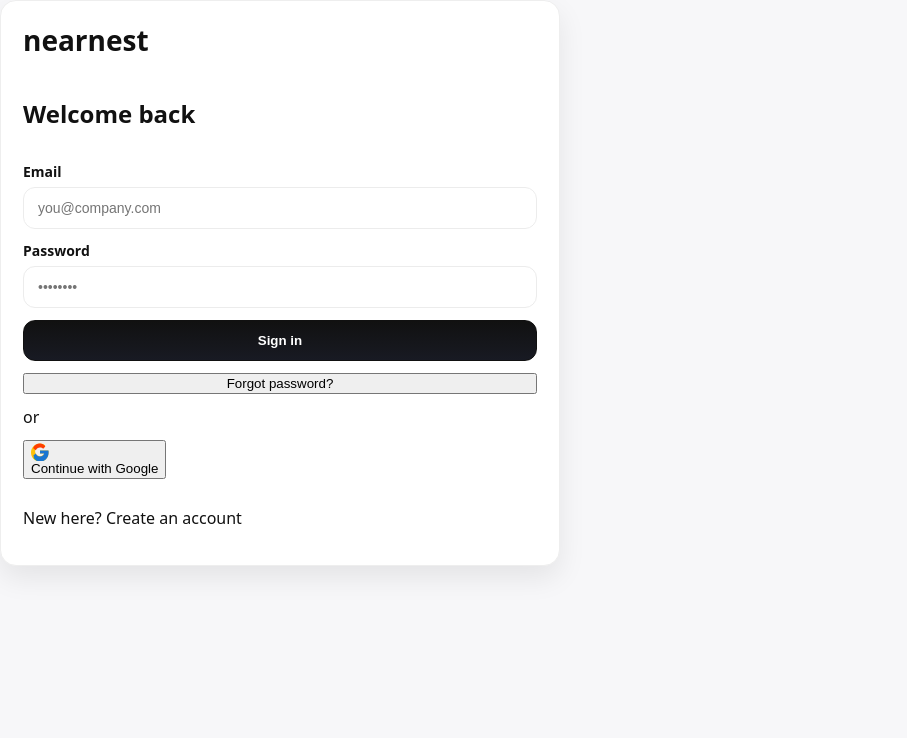
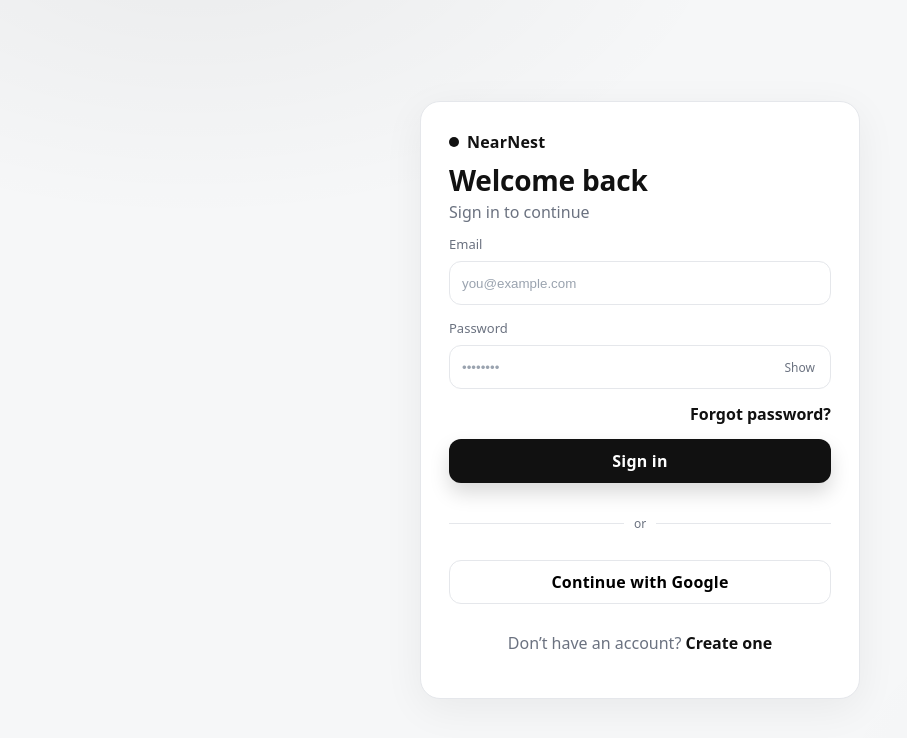
Before and after one commit to NoirPrimordial7/nearnest, a React (Vite) app: page /signin in a window 1280 px wide. Shown: the top 738 px of the page, without its empty margins (0-907 px from the left). Built offline with nearby package versions, Linux system fonts and the light colour scheme; no server answers.

Commit message:
style(auth): black/white theme, centered card; remove CSS alias import; polish inputs/buttons

```diff
--- a/src/index.css
+++ b/src/index.css
@@ -40,3 +40,24 @@ img, svg, video { display: block; max-width: 100%; }
   background: rgba(17,17,17,.15); border-radius: 999px;
   border: 2px solid transparent; background-clip: padding-box;
 }
+/* src/index.css */
+@layer reset, base;
+
+@layer reset {
+  *, *::before, *::after { box-sizing: border-box; }
+  html, body, #root { height: 100%; }
+  body { margin: 0; }
+}
+
+@layer base {
+  body {
+    font-family: ui-sans-serif, system-ui, -apple-system, Segoe UI, Roboto, Helvetica, Arial, "Apple Color Emoji", "Segoe UI Emoji";
+    color: var(--ink);
+    background: var(--bg);
+    -webkit-font-smoothing: antialiased;
+    -moz-osx-font-smoothing: grayscale;
+  }
+  a { color: inherit; text-decoration: none; }
+  button { font: inherit; cursor: pointer; }
+  input, button { outline: none; }
+}
--- a/src/main.jsx
+++ b/src/main.jsx
@@ -1,12 +1,15 @@
+// src/main.jsx
 import React from "react";
-import ReactDOM from "react-dom/client";
+import { createRoot } from "react-dom/client";
 import { BrowserRouter } from "react-router-dom";
+
+import "./styles/theme.css";  // <— load tokens first
+import "./index.css";
+
 import App from "./App";
 
-ReactDOM.createRoot(document.getElementById("root")).render(
-  <React.StrictMode>
-    <BrowserRouter>
-      <App />
-    </BrowserRouter>
-  </React.StrictMode>
+createRoot(document.getElementById("root")).render(
+  <BrowserRouter>
+    <App />
+  </BrowserRouter>
 );
--- a/src/pages/Auth/SignIn.jsx
+++ b/src/pages/Auth/SignIn.jsx
@@ -1,91 +1,144 @@
-import { useState } from "react";
+// src/pages/Auth/SignIn.jsx
+import React, { useState } from "react";
 import { Link, useNavigate } from "react-router-dom";
-import { signInWithEmailAndPassword, sendPasswordResetEmail } from "firebase/auth";
-import { auth } from "../../firebase";
-import SocialAuthButtons from "../../components/SocialAuthButtons";
 import styles from "./auth.module.css";
+import { auth, googleProvider } from "../../firebase";
+import {
+  signInWithEmailAndPassword,
+  signInWithPopup,
+  sendPasswordResetEmail,
+  fetchSignInMethodsForEmail,
+} from "firebase/auth";
 
 export default function SignIn() {
   const nav = useNavigate();
   const [form, setForm] = useState({ email: "", password: "" });
-  const [busy, setBusy] = useState(false);
-  const [msg, setMsg] = useState("");
+  const [showPwd, setShowPwd] = useState(false);
+  const [loading, setLoading] = useState(false);
+  const [err, setErr] = useState("");
+  const [ok, setOk] = useState("");
+
+  const onChange = (e) =>
+    setForm((f) => ({ ...f, [e.target.name]: e.target.value }));
 
   const onSubmit = async (e) => {
     e.preventDefault();
-    setMsg("");
+    setErr("");
+    setOk("");
+    setLoading(true);
     try {
-      setBusy(true);
+      const methods = await fetchSignInMethodsForEmail(auth, form.email);
+      if (!methods?.length) {
+        throw new Error("No account found for this email.");
+      }
       await signInWithEmailAndPassword(auth, form.email, form.password);
-      if (auth.currentUser?.emailVerified) nav("/admin");
-      else nav("/verify-email");
-    } catch (err) {
-      setMsg(err.message.replace("Firebase: ", ""));
+      nav("/admin");
+    } catch (e) {
+      setErr(e?.message || "Sign in failed.");
     } finally {
-      setBusy(false);
+      setLoading(false);
     }
   };
 
-  const reset = async () => {
-    if (!form.email) return setMsg("Enter your email to receive a reset link.");
+  const google = async () => {
+    setErr("");
+    setOk("");
+    setLoading(true);
     try {
-      setBusy(true);
+      await signInWithPopup(auth, googleProvider);
+      nav("/admin");
+    } catch (e) {
+      setErr(e?.message || "Google sign-in failed.");
+    } finally {
+      setLoading(false);
+    }
+  };
+
+  const forgot = async () => {
+    setErr("");
+    setOk("");
+    if (!form.email) {
+      setErr("Enter your email first.");
+      return;
+    }
+    try {
       await sendPasswordResetEmail(auth, form.email);
-      setMsg("Password reset email sent.");
-    } catch (err) {
-      setMsg(err.message.replace("Firebase: ", ""));
-    } finally {
-      setBusy(false);
+      setOk("Reset link sent. Check your inbox.");
+    } catch (e) {
+      setErr(e?.message || "Couldn't send reset email.");
     }
   };
 
   return (
     <div className={styles.shell}>
-      <div className={styles.card}>
-        <h1 className={styles.brand}>nearnest</h1>
-        <h2 className={styles.title}>Welcome back</h2>
+      <div className={styles.panel}>
+        <div className={styles.brand}>
+          <span className={styles.logoDot} />
+          NearNest
+        </div>
+        <h1 className={styles.title}>Welcome back</h1>
+        <p className={styles.subtitle}>Sign in to continue</p>
 
-        <form onSubmit={onSubmit} className={styles.form}>
-          <label>
-            <span>Email</span>
+        {ok && <div className={styles.ok} role="status">{ok}</div>}
+        {err && <div className={styles.err} role="alert">{err}</div>}
+
+        <form className={styles.form} onSubmit={onSubmit}>
+          <label className={styles.label}>
+            Email
             <input
+              className={styles.input}
+              name="email"
               type="email"
+              placeholder="you@example.com"
               value={form.email}
-              onChange={(e) => setForm({ ...form, email: e.target.value })}
-              placeholder="you@company.com"
+              onChange={onChange}
               required
             />
           </label>
 
-          <label>
-            <span>Password</span>
+          <label className={styles.label}>
+            Password
+            <div className={styles.pwdWrap}>
               <input
-              type="password"
+                className={styles.input}
+                name="password"
+                type={showPwd ? "text" : "password"}
+                placeholder="••••••••"
                 value={form.password}
-              onChange={(e) => setForm({ ...form, password: e.target.value })}
-              placeholder="••••••••"
+                onChange={onChange}
                 required
               />
+              <button
+                type="button"
+                className={styles.pwdToggle}
+                onClick={() => setShowPwd((s) => !s)}
+              >
+                {showPwd ? "Hide" : "Show"}
+              </button>
+            </div>
           </label>
 
-          {msg && <div className={styles.note}>{msg}</div>}
-
-          <button className={styles.primary} disabled={busy}>
-            {busy ? "Signing in…" : "Sign in"}
-          </button>
-        </form>
-
-        <button className={styles.linkBtn} onClick={reset} disabled={busy}>
+          <div className={styles.rowBetween}>
+            <span />
+            <button type="button" className={styles.link} onClick={forgot}>
               Forgot password?
             </button>
+          </div>
 
-        <div className={styles.divider}><span>or</span></div>
+          <button className={styles.primaryBtn} disabled={loading}>
+            {loading ? "Signing in…" : "Sign in"}
+          </button>
 
-        <SocialAuthButtons onBusy={setBusy} />
+          <div className={styles.divider}>or</div>
+
+          <button type="button" onClick={google} className={styles.googleBtn}>
+            Continue with Google
+          </button>
 
           <p className={styles.meta}>
-          New here? <Link to="/signup">Create an account</Link>
+            Don’t have an account? <Link to="/signup" className={styles.link}>Create one</Link>
           </p>
+        </form>
       </div>
     </div>
   );
--- a/src/pages/Auth/SignUp.jsx
+++ b/src/pages/Auth/SignUp.jsx
@@ -1,3 +1,4 @@
+// src/pages/Auth/SignUp.jsx
 import React, { useState } from "react";
 import { Link, useNavigate } from "react-router-dom";
 import styles from "./auth.module.css";
@@ -7,7 +8,6 @@ import {
   updateProfile,
   sendEmailVerification,
   signInWithPopup,
-  fetchSignInMethodsForEmail,
   reload,
 } from "firebase/auth";
 
@@ -16,8 +16,10 @@ const APP_URL = import.meta.env.VITE_PUBLIC_APP_URL || window.location.origin;
 export default function SignUp() {
   const nav = useNavigate();
   const [form, setForm] = useState({ name: "", email: "", password: "" });
+  const [showPwd, setShowPwd] = useState(false);
   const [loading, setLoading] = useState(false);
   const [err, setErr] = useState("");
+  const [ok, setOk] = useState("");
 
   const onChange = (e) =>
     setForm((f) => ({ ...f, [e.target.name]: e.target.value }));
@@ -27,149 +29,124 @@ export default function SignUp() {
     handleCodeInApp: true,
   };
 
-  async function onSubmit(e) {
+  const onSubmit = async (e) => {
     e.preventDefault();
     setErr("");
+    setOk("");
     setLoading(true);
     try {
-      // If email already exists, suggest signin
-      const methods = await fetchSignInMethodsForEmail(auth, form.email);
-      if (methods.length) {
-        setErr("This email is already registered. Please sign in instead.");
-        setLoading(false);
-        return;
-      }
-
       const cred = await createUserWithEmailAndPassword(
-        auth,
-        form.email,
-        form.password
+        auth, form.email, form.password
       );
-
       if (form.name.trim()) {
         await updateProfile(cred.user, { displayName: form.name.trim() });
       }
-
-      await reload(cred.user); // fresh token before sending OOB
+      await reload(cred.user);
       await sendEmailVerification(cred.user, actionCodeSettings);
-
-      nav(`/verify-email?email=${encodeURIComponent(form.email)}`);
+      nav(`/verify-email`);
     } catch (e) {
-      setErr(readableAuthError(e));
+      setErr(e?.message || "Sign up failed.");
     } finally {
       setLoading(false);
     }
-  }
+  };
 
-  async function google() {
+  const google = async () => {
     setErr("");
+    setOk("");
     setLoading(true);
     try {
       const res = await signInWithPopup(auth, googleProvider);
+      if (!res.user.emailVerified) {
         await reload(res.user);
-      if (!res.user.emailVerified) {
         await sendEmailVerification(res.user, actionCodeSettings);
-        nav(`/verify-email?email=${encodeURIComponent(res.user.email || "")}`);
+        nav(`/verify-email`);
       } else {
         nav("/admin");
       }
     } catch (e) {
-      setErr(readableAuthError(e));
+      setErr(e?.message || "Google sign-in failed.");
     } finally {
       setLoading(false);
     }
-  }
+  };
 
   return (
-    <div className={styles.wrap}>
-      <section className={styles.card}>
-        {/* right visual */}
-        <aside className={styles.right}>
-          <div className={styles.hero}>
-            <h2>Welcome to NearNest</h2>
-            <p>Fast onboarding for partners. Verify once, manage forever.</p>
+    <div className={styles.shell}>
+      <div className={styles.panel}>
+        <div className={styles.brand}>
+          <span className={styles.logoDot} />
+          NearNest
         </div>
-        </aside>
+        <h1 className={styles.title}>Create your account</h1>
+        <p className={styles.subtitle}>It’s quick and free</p>
 
-        {/* form */}
-        <div className={styles.left}>
-          <h1>Create your account</h1>
-          <div className={styles.sub}>Use your work email.</div>
+        {ok && <div className={styles.ok} role="status">{ok}</div>}
+        {err && <div className={styles.err} role="alert">{err}</div>}
 
-          {err && <div className={styles.err}>{err}</div>}
-
-          <form onSubmit={onSubmit}>
-            <label>
+        <form className={styles.form} onSubmit={onSubmit}>
+          <label className={styles.label}>
             Full name
             <input
+              className={styles.input}
               name="name"
-                autoComplete="name"
+              placeholder="Alex Doe"
               value={form.name}
               onChange={onChange}
               required
             />
           </label>
-            <label>
+
+          <label className={styles.label}>
             Email
             <input
+              className={styles.input}
               name="email"
               type="email"
-                autoComplete="email"
+              placeholder="you@example.com"
               value={form.email}
               onChange={onChange}
               required
             />
           </label>
-            <label>
+
+          <label className={styles.label}>
             Password
+            <div className={styles.pwdWrap}>
               <input
+                className={styles.input}
                 name="password"
-                type="password"
-                autoComplete="new-password"
+                type={showPwd ? "text" : "password"}
+                placeholder="••••••••"
                 value={form.password}
                 onChange={onChange}
                 required
               />
+              <button
+                type="button"
+                className={styles.pwdToggle}
+                onClick={() => setShowPwd((s) => !s)}
+              >
+                {showPwd ? "Hide" : "Show"}
+              </button>
+            </div>
           </label>
 
-            <div className={styles.row}>
-              <button disabled={loading} className={styles.primary}>
+          <button className={styles.primaryBtn} disabled={loading}>
             {loading ? "Creating…" : "Create account"}
           </button>
-              <button
-                type="button"
-                disabled={loading}
-                onClick={google}
-                className={`${styles.ghost} ${styles.google}`}
-                aria-label="Continue with Google"
-              >
-                <svg width="18" height="18" viewBox="0 0 24 24" fill="none">
-                  <path d="M21.35 11.1h-9.2v2.92h5.33c-.23 1.46-1.6 4.27-5.33 4.27-3.21 0-5.83-2.66-5.83-5.94s2.62-5.94 5.83-5.94c1.83 0 3.07.78 3.77 1.45l2.57-2.5C17.52 3.79 15.63 3 13.48 3 8.7 3 4.86 6.86 4.86 11.65S8.7 20.3 13.48 20.3c6.41 0 7.96-5.43 7.96-8.2 0-.7-.09-1.13-.09-1.13z" fill="currentColor"/>
-                </svg>
+
+          <div className={styles.divider}>or</div>
+
+          <button type="button" onClick={google} className={styles.googleBtn}>
             Continue with Google
           </button>
+
+          <p className={styles.meta}>
+            Already have an account? <Link to="/signin" className={styles.link}>Sign in</Link>
+          </p>
+        </form>
       </div>
-          </form>
-
-          <div className={styles.note}>
-            Already have an account?{" "}
-            <Link to="/signin" className={styles.link}>
-              Sign in
-            </Link>
-          </div>
-        </div>
-      </section>
     </div>
   );
 }
-
-function readableAuthError(e) {
-  const code = e?.code || "";
-  switch (code) {
-    case "auth/weak-password": return "Password is too weak.";
-    case "auth/email-already-in-use": return "This email is already registered. Please sign in.";
-    case "auth/invalid-email": return "Enter a valid email address.";
-    case "auth/too-many-requests": return "Too many attempts. Please wait a minute and try again.";
-    default: return e?.message || "Something went wrong.";
-  }
-}
--- a/src/pages/Auth/VerifyEmail.jsx
+++ b/src/pages/Auth/VerifyEmail.jsx
@@ -14,11 +14,8 @@ export default function VerifyEmail() {
   const [sending, setSending] = useState(false);
   const [ok, setOk] = useState("");
   const [err, setErr] = useState("");
-
-  // resend cooldown (seconds)
   const [cooldown, setCooldown] = useState(0);
 
-  // show current signed-in user's email
   useEffect(() => {
     const unsub = onAuthStateChanged(auth, (user) => {
       setEmail(user?.email || "");
@@ -26,7 +23,6 @@ export default function VerifyEmail() {
     return unsub;
   }, []);
 
-  // tick down cooldown every second
   useEffect(() => {
     if (!cooldown) return;
     const t = setInterval(() => setCooldown((s) => Math.max(0, s - 1)), 1000);
@@ -34,24 +30,18 @@ export default function VerifyEmail() {
   }, [cooldown]);
 
   const resend = async () => {
-    if (cooldown) return; // guard
-    setOk("");
-    setErr("");
-    setSending(true);
+    if (cooldown) return;
+    setOk(""); setErr(""); setSending(true);
     try {
       const user = auth.currentUser;
       if (!user) throw new Error("You are signed out. Please sign in again.");
-
-      // refresh token before sending email
       await reload(user);
-
       await sendEmailVerification(user, {
-        url: `${APP_URL}/signin`, // user returns here after verifying
+        url: `${APP_URL}/signin`,
         handleCodeInApp: true,
       });
-
       setOk("Verification email sent.");
-      setCooldown(60); // prevent spamming for 60s
+      setCooldown(60);
     } catch (e) {
       setErr(e?.message || "Could not send verification email.");
     } finally {
@@ -60,15 +50,13 @@ export default function VerifyEmail() {
   };
 
   const iveVerified = async () => {
-    setOk("");
-    setErr("");
+    setOk(""); setErr("");
     try {
       const user = auth.currentUser;
       if (!user) throw new Error("You are signed out. Please sign in again.");
       await reload(user);
       if (user.emailVerified) {
-        // go wherever you want next:
-        nav("/admin"); // or "/profile-setup"
+        nav("/admin");
       } else {
         setErr("Not verified yet. Open the link in your email and try again.");
       }
@@ -78,10 +66,14 @@ export default function VerifyEmail() {
   };
 
   return (
-    <div className={styles.centerWrap}>
-      <div className={styles.card}>
-        <h1>Verify your email</h1>
-        <p>
+    <div className={styles.shell}>
+      <div className={styles.panel}>
+        <div className={styles.brand}>
+          <span className={styles.logoDot} />
+          NearNest
+        </div>
+        <h1 className={styles.title}>Verify your email</h1>
+        <p className={styles.subtitle}>
           We sent a verification link to <b>{email}</b>. Open it to continue.
         </p>
 
@@ -94,14 +86,14 @@ export default function VerifyEmail() {
             disabled={sending || cooldown > 0}
             className={styles.primaryBtn}
           >
-            {cooldown > 0 ? `Resend in ${cooldown}s` : sending ? "Sending…" : "Resend email"}
+            {cooldown > 0 ? `Resend in ${cooldown}s` : (sending ? "Sending…" : "Resend email")}
           </button>
 
-          <button onClick={iveVerified} className={styles.ghostLink}>
+          <button onClick={iveVerified} className={styles.ghostBtn}>
             I’ve verified
           </button>
 
-          <Link to="/signin" className={styles.ghostLink}>
+          <Link to="/signin" className={styles.ghostBtn}>
             Back to sign in
           </Link>
         </div>
--- a/src/pages/Auth/auth.module.css
+++ b/src/pages/Auth/auth.module.css
@@ -1,91 +1,137 @@
-:root{
-  --card:#fff; --border:#ececec; --muted:#6b7280; --text:#111;
-  --mint:#10b981; --indigo:#6366f1; --sky:#0ea5e9; --amber:#f59e0b; --rose:#ef4444; --slate:#64748b;
+/* src/pages/Auth/auth.module.css */
+
+/* Full-page centered shell */
+.shell {
+  min-height: 100dvh;
+  width: 100%;
+  display: grid;
+  place-items: center;
+  padding: var(--space-5);
+  background:
+    radial-gradient(900px 500px at 15% -10%, rgba(0,0,0,.05), transparent 60%),
+    radial-gradient(700px 400px at 100% 100%, rgba(0,0,0,.04), transparent 65%),
+    var(--bg);
 }
 
-.wrap{
-  min-height:100vh; display:grid; place-items:center;
-  background:
-    radial-gradient(1200px 600px at 10% -10%, rgba(99,102,241,.08), transparent 60%),
-    radial-gradient(1000px 600px at 110% 110%, rgba(16,185,129,.08), transparent 60%),
-    #f7f7fb;
-  padding:24px;
+/* Auth card */
+.panel {
+  width: 100%;
+  max-width: 440px;
+  background: var(--card);
+  border: 1px solid var(--line);
+  border-radius: var(--r-lg);
+  box-shadow: var(--shadow);
+  padding: 28px;
 }
 
-.card{
-  width:min(920px, 100%);
-  background:var(--card); border:1px solid var(--border); border-radius:22px;
-  box-shadow:0 18px 50px rgba(17,17,17,.10), inset 0 1px 0 rgba(255,255,255,.9);
-  overflow:hidden; display:grid; grid-template-columns: 1.1fr 1fr;
+/* Brand row */
+.brand {
+  display: inline-flex;
+  align-items: center;
+  gap: 8px;
+  font-weight: 800;
+  letter-spacing: .2px;
+  margin-bottom: 6px;
 }
-@media (max-width: 900px){ .card{ grid-template-columns:1fr; } }
-
-.left{
-  padding:36px; display:flex; flex-direction:column; gap:16px; justify-content:center;
-}
-.right{
-  position:relative; min-height:360px; background:
-    radial-gradient(1200px 800px at 80% -10%, rgba(14,165,233,.15), transparent 60%),
-    radial-gradient(1000px 600px at -10% 120%, rgba(99,102,241,.18), transparent 60%),
-    linear-gradient(135deg, #111, #1d1f2a);
-  color:#fff; display:flex; align-items:center; justify-content:center;
-}
-.hero{
-  padding:28px; text-align:center;
-}
-.hero h2{ font-size:28px; margin:0 0 8px; }
-.hero p{ opacity:.8; }
-
-h1{ margin:0 0 6px; font-size:28px; }
-.sub{ color:var(--muted); margin-bottom:8px; }
-
-form{ display:flex; flex-direction:column; gap:12px; }
-
-label{ font-weight:700; font-size:14px; }
-input{
-  width:100%; margin-top:6px; padding:12px 14px; font-size:14px;
-  border:1px solid var(--border); border-radius:12px; outline:none; background:#fff;
-}
-input:focus{ border-color:#d6d6d6; box-shadow:0 0 0 3px rgba(99,102,241,.12); }
-
-.row{ display:flex; gap:10px; }
-@media (max-width: 520px){ .row{ flex-direction:column; } }
-
-.primary{
-  display:inline-flex; justify-content:center; align-items:center;
-  padding:12px 14px; font-weight:800; border-radius:12px; cursor:pointer;
-  background:linear-gradient(180deg, #111, #181a23); color:#fff; border:1px solid #111;
-}
-.ghost{
-  display:inline-flex; justify-content:center; align-items:center;
-  padding:12px 14px; font-weight:800; border-radius:12px; cursor:pointer;
-  background:#fff; color:#111; border:1px solid var(--border);
+.logoDot {
+  width: 10px; height: 10px; border-radius: 999px;
+  background: var(--ink);
 }
 
-.google{ display:inline-flex; gap:8px; align-items:center; }
+/* Titles */
+.title { font-size: 28px; font-weight: 800; letter-spacing: -.2px; margin: 2px 0 2px; }
+.subtitle { color: var(--muted); margin: 0 0 12px; }
 
-.err{
-  padding:10px 12px; border:1px solid rgba(239,68,68,.3); color:#7f1d1d;
-  background:linear-gradient(180deg, rgba(239,68,68,.06), transparent 70%), #fff;
-  border-radius:12px; font-size:14px;
+/* Form */
+.form { display: grid; gap: var(--space-3); margin-top: var(--space-2); }
+.label { display: grid; gap: 8px; font-size: 13px; color: var(--muted); }
+
+.input {
+  height: 44px;
+  border: 1px solid var(--line);
+  background: #fff;
+  color: var(--ink);
+  border-radius: var(--r-md);
+  padding: 0 12px;
+  transition: box-shadow .2s, border-color .2s;
 }
-.note{ color:var(--muted); font-size:13px; }
+.input::placeholder { color: #9aa3af; }
+.input:focus {
+  border-color: var(--ink);
+  box-shadow: 0 0 0 4px rgba(17,17,17,.08);
+}
 
-.link{ color:var(--indigo); font-weight:800; text-decoration:none; }
-.link:hover{ text-decoration:underline; }
+/* Password field with toggle */
+.pwdWrap { position: relative; display: grid; }
+.pwdToggle {
+  position: absolute; top: 50%; right: 8px; transform: translateY(-50%);
+  background: transparent; border: 0; color: var(--muted);
+  font-size: 12px; padding: 4px 8px; border-radius: 8px;
+}
+.pwdToggle:hover { color: var(--ink); }
 
-.centerWrap { min-height: 100vh; display: grid; place-items: center; background: #fafafa; }
-.card {
-  width: min(560px, 92vw);
-  background:#fff; border:1px solid #eee; border-radius:16px;
-  box-shadow:0 12px 28px rgba(17,17,17,.08);
-  padding:20px 22px; display:flex; flex-direction:column; gap:12px;
+/* Buttons */
+.primaryBtn, .googleBtn, .ghostBtn {
+  height: 44px; border-radius: var(--r-md);
+  border: 1px solid transparent;
+  display: inline-flex; align-items: center; justify-content: center;
+  gap: 10px; font-weight: 800; letter-spacing: .2px;
 }
-.row { display:flex; gap:12px; align-items:center; }
+
 .primaryBtn {
-  padding:10px 14px; border-radius:10px; border:1px solid rgba(99,102,241,.25);
-  background:#6366f1; color:#fff; font-weight:700; cursor:pointer;
+  width: 100%;
+  background: var(--accent);
+  color: var(--accent-ink);
+  box-shadow: 0 10px 20px rgba(0,0,0,.15);
 }
-.ghostLink { padding:10px 12px; border-radius:10px; border:1px solid #e5e7eb; background:#fff; text-decoration:none; color:#111; }
-.err { color:#b91c1c; background:#fee2e2; border:1px solid #fecaca; padding:10px 12px; border-radius:10px; }
-.ok { color:#065f46; background:#d1fae5; border:1px solid #a7f3d0; padding:10px 12px; border-radius:10px; }
+.primaryBtn:hover { filter: brightness(1.03); }
+.primaryBtn:active { transform: translateY(1px); }
+.primaryBtn:disabled { opacity:.85; cursor: not-allowed; }
+
+.googleBtn {
+  width: 100%;
+  background: #fff;
+  border: 1px solid var(--line);
+}
+.googleBtn:hover { box-shadow: var(--shadow); }
+
+.ghostBtn {
+  padding: 0 14px;
+  background: #fff;
+  border: 1px solid var(--line);
+  color: var(--ink);
+}
+
+/* Links */
+.link {
+  color: var(--ink);
+  font-weight: 700;
+  background: transparent;
+  border: 0;
+  padding: 0;
+}
+.link:hover { opacity: .75; }
+
+/* Rows */
+.row { display: flex; gap: 10px; flex-wrap: wrap; align-items: center; }
+.rowBetween { display: flex; align-items: center; justify-content: space-between; }
+
+/* Divider */
+.divider {
+  display: grid;
+  grid-template-columns: 1fr auto 1fr;
+  gap: 10px; align-items: center;
+  color: var(--muted); font-size: 12px;
+  margin: var(--space-4) 0 var(--space-3);
+}
+.divider::before, .divider::after { content: ""; height: 1px; background: var(--line); }
+
+/* Messages */
+.ok, .err {
+  border-radius: var(--r-md); padding: 10px 12px; font-size: 13px; margin: 8px 0;
+}
+.ok  { background: var(--ok-bg);  color: var(--ok-ink); }
+.err { background: var(--err-bg); color: var(--err-ink); }
+
+/* Footer/meta */
+.meta { margin-top: var(--space-3); color: var(--muted); text-align: center; }
```
Also changed, not shown: src/styles/theme.css (+24 -125 lines). Lines whose indentation alone changed are shown as unchanged.
